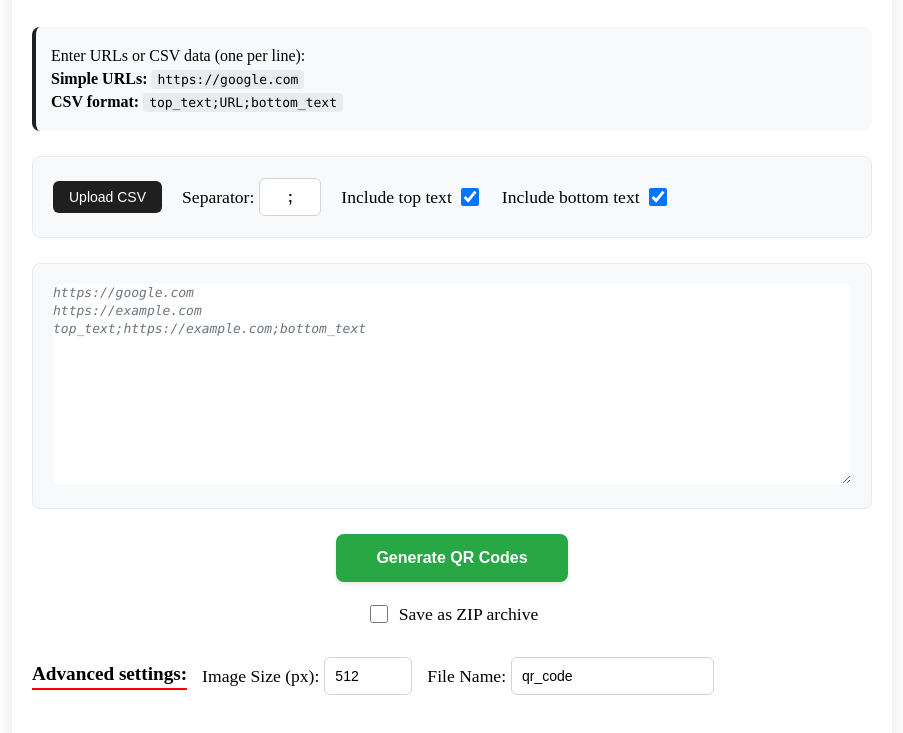
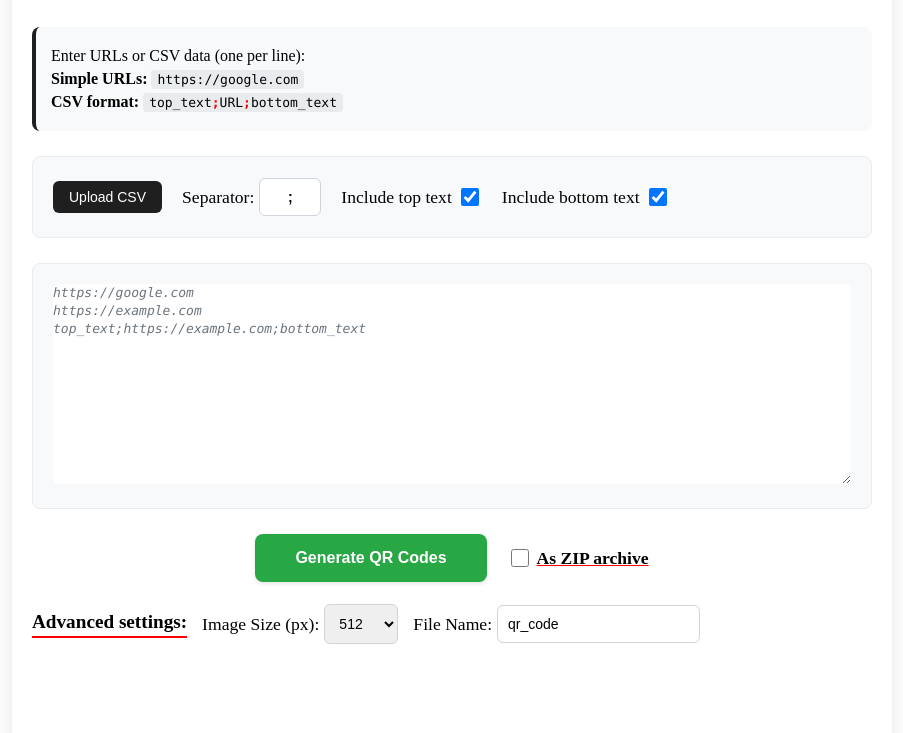
Before and after one commit to Tuchnyak/extension_qrcodebulk, a website with bundled scripts: page src/bulk.html in a window 1280 px wide. Shown: the part 85-818 px from the top of the page, without its empty margins (188-1091 px from the left). Built offline with nearby package versions, Linux system fonts and the light colour scheme.

Commit message:
feat(ui): Replace image size input with select dropdown
Replaced the image size input field (previously using datalist) with a standard <select> dropdown. This change addresses an issue where the datalist options were not consistently displayed in Chrome.

The new select element provides a range of power-of-two image sizes (64, 128, 256, 512, 1024, 2048, 4096) for reliable selection.

Additionally, updated CSS to ensure the select element's styling (padding, border-radius, font-size) matches other form inputs for a consistent UI.

```diff
--- a/src/bulk.css
+++ b/src/bulk.css
@@ -91,6 +91,10 @@
     flex-shrink: 0;
     white-space: nowrap;
 }
+.separator-highlight {
+    color: #ff0000;
+    font-weight: bold;
+}
 
 /* Specific styling for separator input */
 #separator-input {
@@ -102,7 +106,8 @@
 /* Form elements */
 input[type="text"],
 input[type="number"],
-textarea {
+textarea,
+select {
     padding: 10px;
     border: 1px solid #ced4da;
     border-radius: 6px;
@@ -151,8 +156,11 @@ input[type="checkbox"] {
 
 /* Generate Button */
 .generate-section {
-    text-align: center;
-    margin-bottom: 12px; /* reduced gap to zip option */
+    display: flex;
+    justify-content: center;
+    align-items: center;
+    gap: 20px;
+    margin-bottom: 12px;
 }
 
 #generate-btn {
@@ -183,19 +191,23 @@ input[type="checkbox"] {
     transform: none;
 }
 
-/* ZIP option (placed under Generate button) */
+/* ZIP option (placed next to Generate button) */
 .zip-option {
     display: flex;
-    justify-content: center;
     align-items: center;
-    margin: 6px 0 12px; /* tightened vertical spacing */
 }
 
 .zip-option .control-group {
     display: flex;
     align-items: center;
-    gap: 8px; /* spacing between checkbox and label */
+    gap: 8px;
     margin: 0;
+}
+
+.zip-option label {
+    font-weight: bold;
+    text-decoration: underline;
+    text-decoration-color: #ff0000;
 }
 
 .zip-option input[type="checkbox"] {
--- a/src/bulk.html
+++ b/src/bulk.html
@@ -1,11 +1,13 @@
 <!DOCTYPE html>
 <html lang="en">
+
 <head>
     <meta charset="UTF-8">
     <meta name="viewport" content="width=device-width, initial-scale=1.0">
     <title>Bulk QR Code Generator</title>
     <link rel="stylesheet" href="bulk.css">
 </head>
+
 <body>
     <div class="container">
         <!-- Header -->
@@ -18,7 +20,8 @@
         <div class="instructions">
             <p>Enter URLs or CSV data (one per line):</p>
             <p><strong>Simple URLs:</strong> <code>https://google.com</code></p>
-            <p><strong>CSV format:</strong> <code>top_text;URL;bottom_text</code></p>
+            <p><strong>CSV format:</strong> <code>top_text<span class="separator-highlight">;</span>URL<span
+                        class="separator-highlight">;</span>bottom_text</code></p>
         </div>
 
         <!-- CSV Controls -->
@@ -43,7 +46,9 @@
 
         <!-- Data Input -->
         <div class="data-input">
-            <textarea id="data-textarea" placeholder="https://google.com&#10;https://example.com&#10;top_text;https://example.com;bottom_text" rows="8"></textarea>
+            <textarea id="data-textarea"
+                placeholder="https://google.com&#10;https://example.com&#10;top_text;https://example.com;bottom_text"
+                rows="8"></textarea>
         </div>
 
         <!-- Status Area -->
@@ -52,13 +57,9 @@
         <!-- Generate Button -->
         <div class="generate-section">
             <button id="generate-btn">Generate QR Codes</button>
-        </div>
-
-        <!-- ZIP option (moved from Advanced settings) -->
-        <div class="zip-option">
-            <div class="control-group">
+            <div class="control-group zip-option">
                 <input type="checkbox" id="zip-checkbox">
-                <label for="zip-checkbox">Save as ZIP archive</label>
+                <label for="zip-checkbox">As ZIP archive</label>
             </div>
         </div>
 
@@ -67,7 +68,15 @@
             <h3>Advanced settings:</h3>
             <div class="control-group">
                 <label for="image-size-input">Image Size (px):</label>
-                <input type="number" id="image-size-input" value="512" min="100" max="2048">
+                <select id="image-size-input">
+                    <option value="64">64</option>
+                    <option value="128">128</option>
+                    <option value="256">256</option>
+                    <option value="512" selected>512</option>
+                    <option value="1024">1024</option>
+                    <option value="2048">2048</option>
+                    <option value="4096">4096</option>
+                </select>
             </div>
             <div class="control-group">
                 <label for="file-name-input">File Name:</label>
@@ -78,4 +87,5 @@
 
     <script src="bulk.js" defer></script>
 </body>
+
 </html>
```
Also changed, not shown: 02_todo.md (+3 -2 lines).
